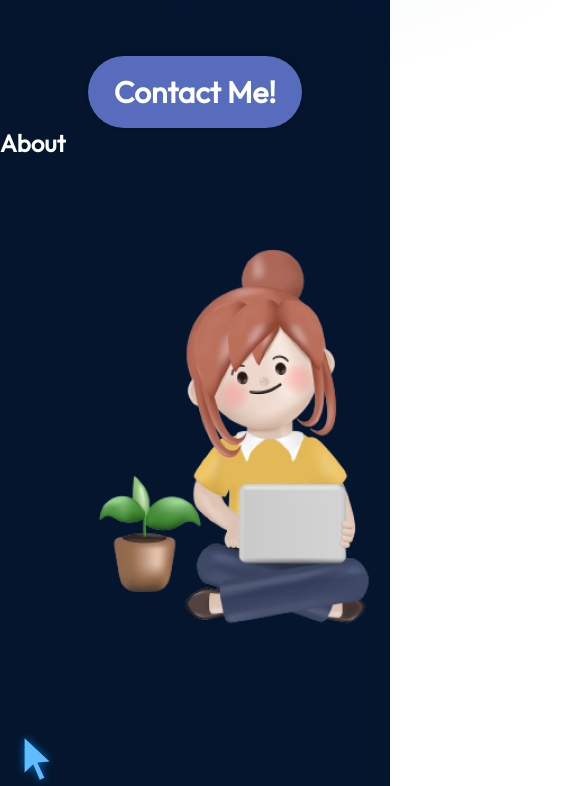
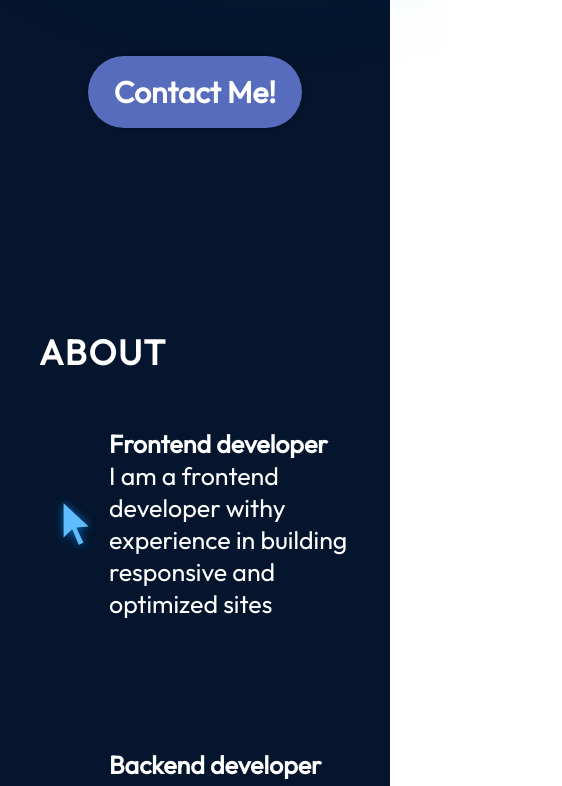
Before and after one commit to Rene-Mayhrem/mayhrem_porfolio, a React (Vite) app: page / in a window 390 px wide. Shown: the part 802-1588 px from the top of the page, 562 px wide, since content can reach past the window. Built offline with nearby package versions, Linux system fonts and the light colour scheme.

Commit message:
Adding normal and responsive style

```diff
--- a/src/components/About/About.module.css
+++ b/src/components/About/About.module.css
@@ -0,0 +1,88 @@
+@import "../../vars.css";
+
+.container {
+  position: relative;
+  background-color: rgba(12,12,12, 0.6);
+  border-radius: 15px;
+  padding: 73px;
+  margin-top: 129px;
+  z-index: 1;
+  margin-left: 10%;
+  margin-right: 10%;
+}
+
+.title {
+  color: var(--color-text);
+  font-size: 35px;
+  font-weight: 700;
+  letter-spacing: 1.75px;
+  text-transform: uppercase;
+}
+
+.content {
+  display: flex;
+  flex-direction: row;
+  align-items: center;
+}
+
+.aboutImage {
+  width: 35%;
+}
+
+.aboutItems {
+  color: var(--color-text);
+  display: flex;
+  flex-direction: column;
+  gap: 50px;
+}
+
+.aboutItem {
+  display: flex;
+  flex-direction: row;
+  align-items: center;
+  border-radius: 20px;
+  list-style: none;
+  padding: 25px;
+  background-image: linear-gradient(90deg, rgba(165, 215, 232, 0.42) 0%, rgba(255,255,255, 0) 100%);
+  background-size: 0 100%;
+  background-repeat: no-repeat;
+  transition: 0.4s;
+}
+
+.aboutItem:hover {
+  background-size: 100% 100%;
+}
+
+.aboutItem h3 {
+  font-size: 25px;
+  font-weight: 600;
+}
+
+.aboutItem p {
+  font-size: 25px;
+}
+
+@media screen and (max-width: 830px) {
+  .container {
+    background-color: transparent;
+    padding-left: 0;
+    padding-right: 0;
+  }
+
+  .content {
+    flex-direction: column;
+  }
+
+  .aboutImage {
+    display: none;
+  }
+
+  .aboutItem {
+    margin-top: 29px;
+  }
+
+  .aboutItem {
+    padding-left: 0;
+    padding-right: 0;
+  }
+}
```
